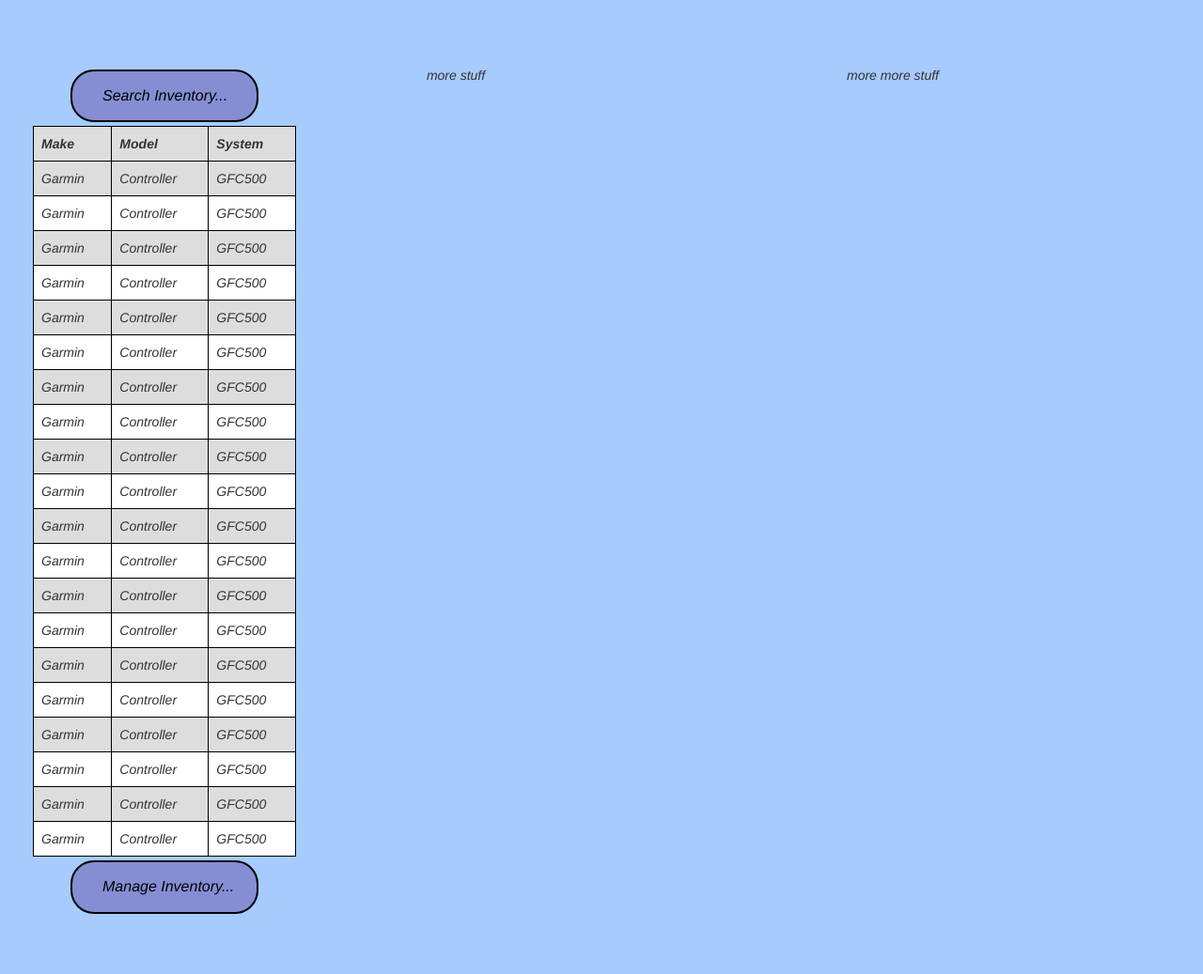
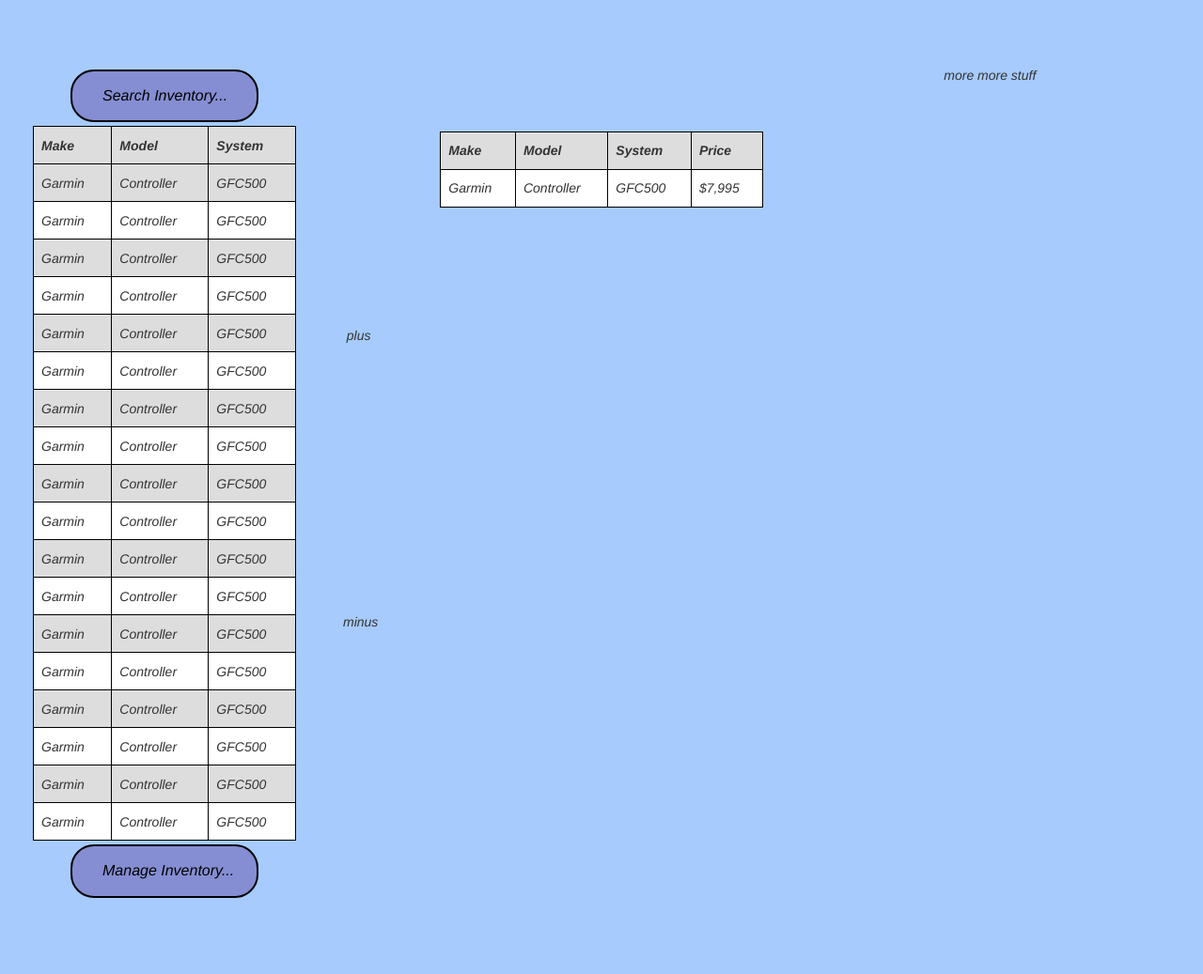
Before and after one commit to sobrock12/aiqua, a PHP site: page /quote.php in a window 1280 px wide. Shown: the part 60-1097 px from the top of the page at 94% size. After the commit the page ends 1016 px from the top, so only its background shows below. Run offline with PHP 8.4, Linux system fonts and the light colour scheme.

Commit message:
3rd commit
7/1/21
+Added css classes
+expanded quote.php layout

```diff
--- a/view/main.css
+++ b/view/main.css
@@ -114,6 +114,7 @@
     border: 1px solid black;
     text-align: left;
     padding: 8px;
+    height: 40px;
   }
 
   tr:nth-child(even) {
@@ -123,3 +124,22 @@
   tr:nth-child(odd) {
     background-color: #dddddd;
   }
+
+  .buffer {
+
+    height: 800px;
+
+  }
+
+  .buffer table{
+
+    margin-top: 50px;
+    margin-bottom: 50px;
+
+  }
+
+  .buffer h5 {
+
+    padding-top: 250px;
+
+  }
--- a/view/quote.php
+++ b/view/quote.php
@@ -108,17 +108,6 @@
                     <td>Controller</td>
                     <td>GFC500</td>
                 </tr>
-                <tr>
-                    <td>Garmin</td>
-                    <td>Controller</td>
-                    <td>GFC500</td>
-                </tr>
-                <tr>
-                    <td>Garmin</td>
-                    <td>Controller</td>
-                    <td>GFC500</td>
-                </tr>
-
 
             </table>
 
@@ -126,13 +115,47 @@
 
         </div>
 
-        <div class="col-xs-3">
+        <div class="col-xs-1">
 
-            more stuff
+            <div class="buffer">
+
+
+                <h5>plus</h5><br>
+
+                <h5>minus</h5><br>
+
+            </div>
 
         </div>
 
-        <div class="col-xs-6">
+        <div class="col-xs-4">
+
+        <div class="buffer">
+
+           <table>
+
+            <tr>
+                <th>Make</th>
+                <th>Model</th>
+                <th>System</th>
+                <th>Price</th>
+            </tr>
+
+            <tr>
+                <td>Garmin</td>
+                <td>Controller</td>
+                <td>GFC500</td>
+                <td>$7,995</td>
+            </tr>
+
+           </table>
+
+
+        </div>
+
+        </div>
+
+        <div class="col-xs-4">
 
             more more stuff
 
```
